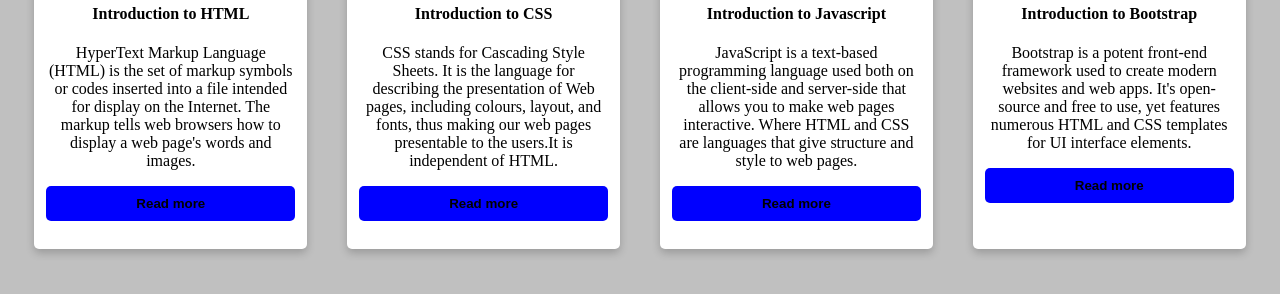
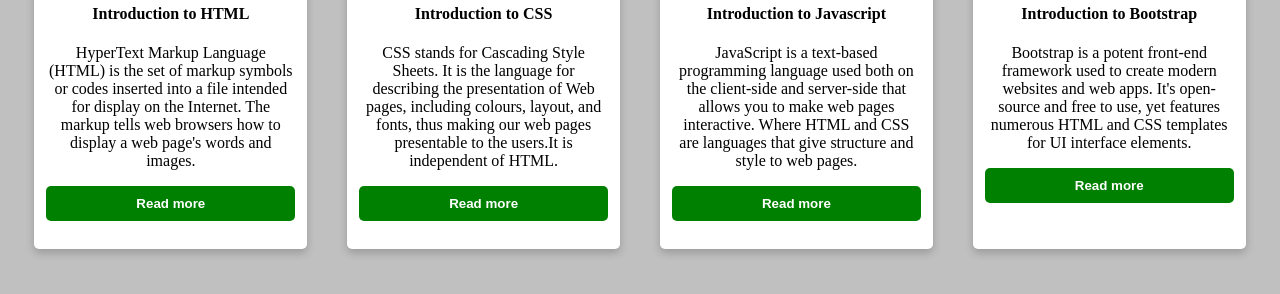
Before and after one commit to Aparna2312/Project-6, a plain HTML site: page index.html in a window 1280 px wide. Shown: the part 306-600 px from the top of the page. Drawn offline with Linux system fonts and the light colour scheme.

Commit message:
perhaps_last

```diff
--- a/index.html
+++ b/index.html
@@ -29,11 +29,12 @@
   }
   .button{
       width: 100%;
-      background-color: blue;
+      background-color: green;
       padding: 10px;
       border-radius: 5px;
       border: none;
       align-self:baseline;
+      color:white;
   }
   .button:hover{
     box-shadow: 0 8px 16px 0 rgba(0,0,0,0.2);
```
